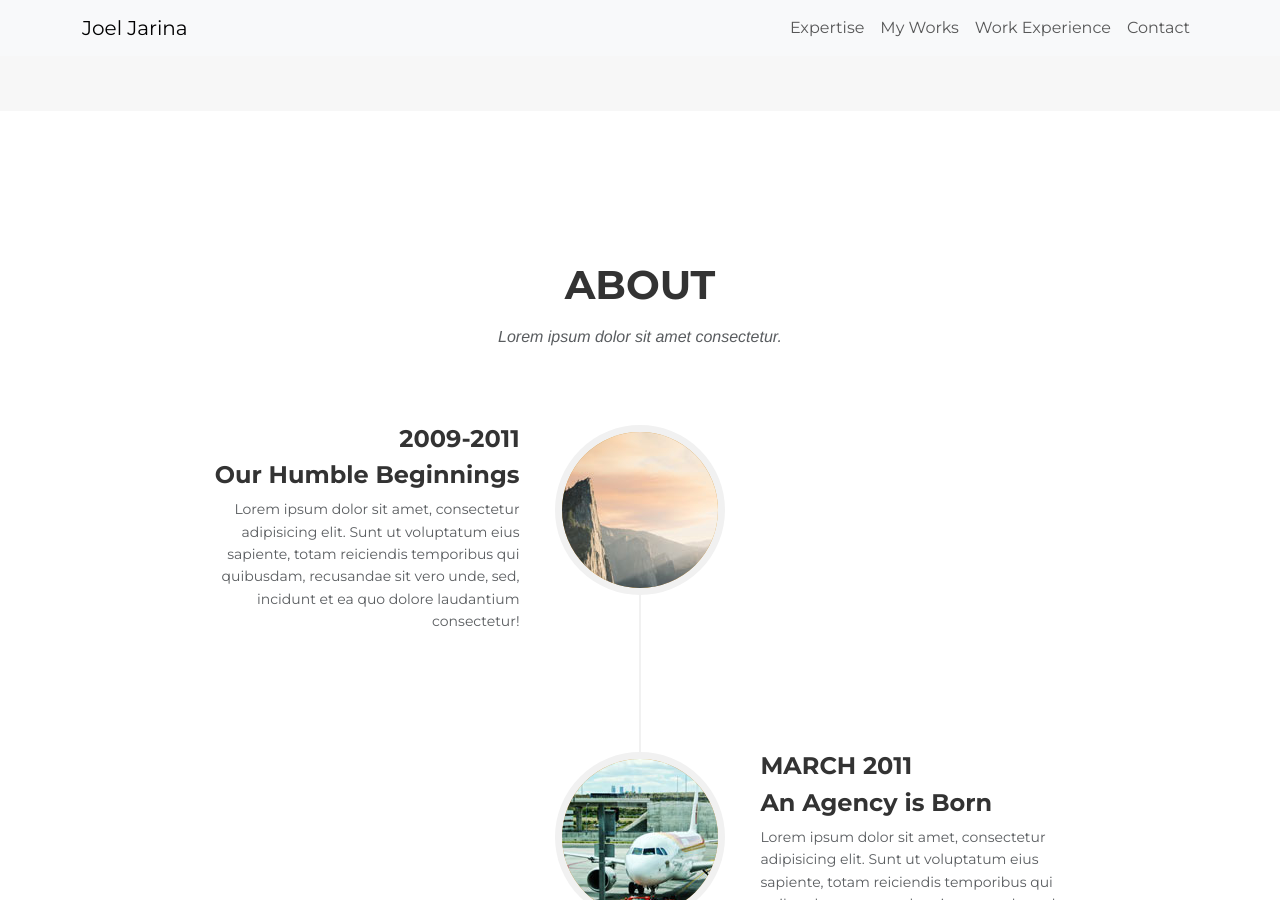
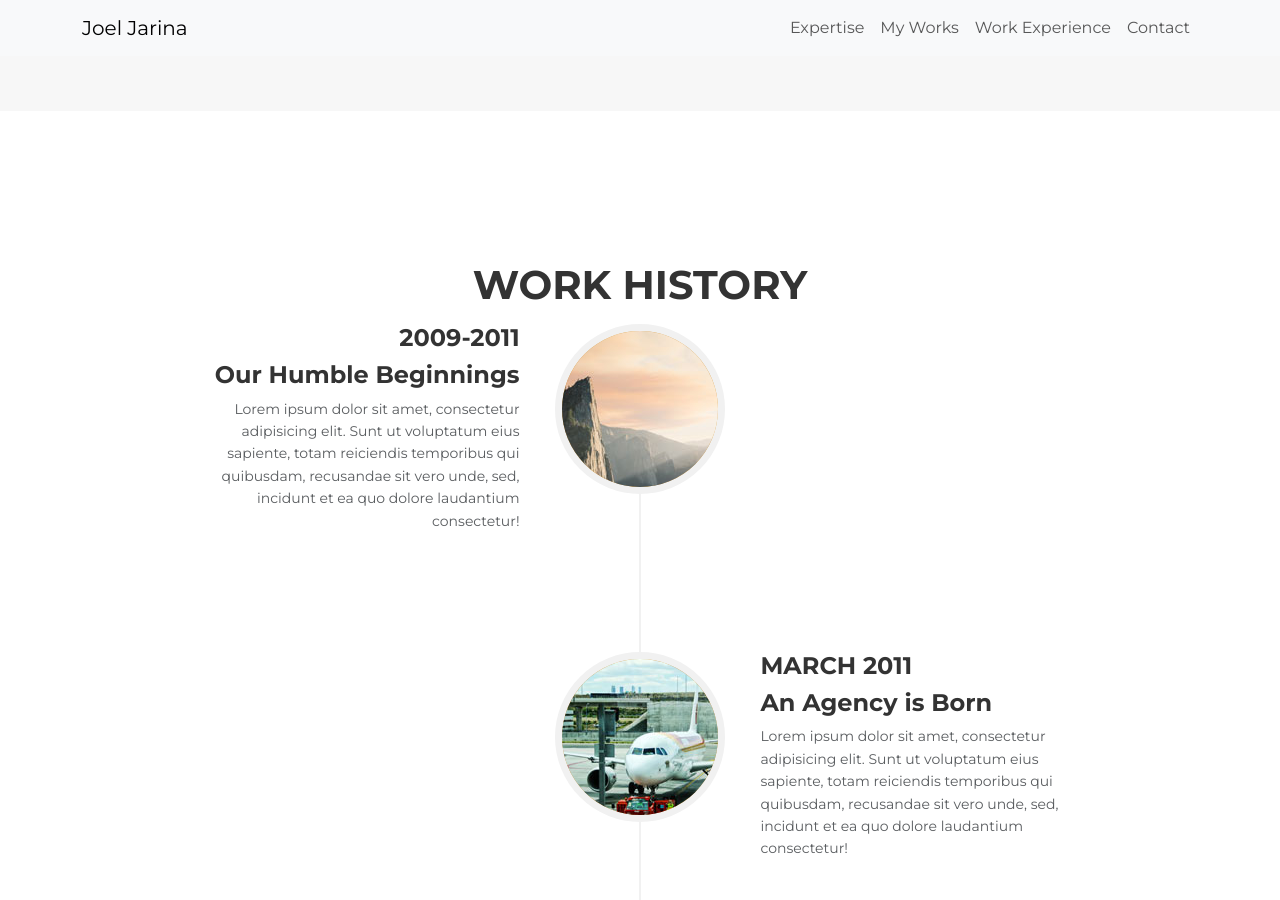
Before and after one commit to media4creations/aboutme, a Jekyll site: the page built from index.html, in a window 1280 px wide and 900 px high, scrolled down 2705 px. Built offline with Jekyll 4.4.1, drawn with Linux system fonts in a browser that asks for light colours; some web fonts are replaced.

Commit message:
Update work-experience.html

```diff
--- a/_includes/work-experience.html
+++ b/_includes/work-experience.html
@@ -3,8 +3,8 @@
         <div class="container">
             <div class="row">
                 <div class="col-lg-12 text-center">
-                    <h2 class="section-heading">About</h2>
-                    <h3 class="section-subheading text-muted">Lorem ipsum dolor sit amet consectetur.</h3>
+                    <h2 class="section-heading">Work History</h2>
+                    <!--<h3 class="section-subheading text-muted">Lorem ipsum dolor sit amet consectetur.</h3>-->
                 </div>
             </div>
             <div class="row">
```
